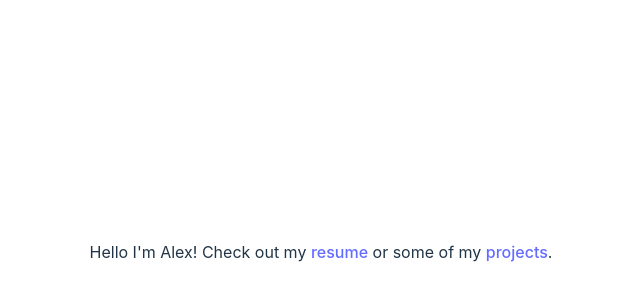
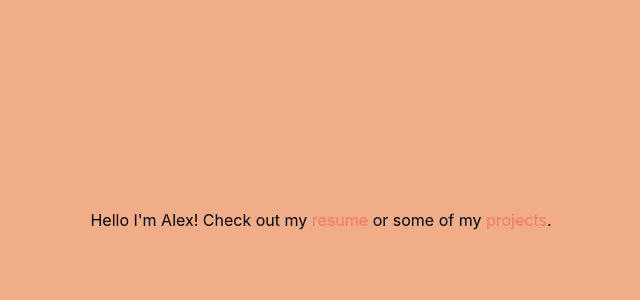
Before and after one commit to lalexgap/website, a React (Vite) app: page / in a window 1280 px wide. Shown: the part 180-480 px from the top of the page, without its empty margins (319-959 px from the left). Built offline with nearby package versions, Linux system fonts and the light colour scheme.

Commit message:
add styled components

```diff
--- a/package.json
+++ b/package.json
@@ -14,7 +14,8 @@
     "react": "^18.2.0",
     "react-dom": "^18.2.0",
     "react-markdown": "^9.0.0",
-    "react-router-dom": "^6.17.0"
+    "react-router-dom": "^6.17.0",
+    "styled-components": "^6.1.0"
   },
   "devDependencies": {
     "@types/react": "^18.2.15",
--- a/src/index.css
+++ /dev/null
@@ -1,78 +0,0 @@
-:root {
-  font-family: Inter, system-ui, Avenir, Helvetica, Arial, sans-serif;
-  line-height: 1.5;
-  font-weight: 400;
-
-  color-scheme: light dark;
-  color: rgba(255, 255, 255, 0.87);
-  background-color: #242424;
-
-  font-synthesis: none;
-  text-rendering: optimizeLegibility;
-  -webkit-font-smoothing: antialiased;
-  -moz-osx-font-smoothing: grayscale;
-  -webkit-text-size-adjust: 100%;
-    max-width: 1280px;
-  margin: 0 auto;
-  padding: 2rem;
-}
-#root {
-  max-width: 1280px;
-  margin: 0 auto;
-  padding: 2rem;
-}
-
-
-a {
-  font-weight: 500;
-  color: #646cff;
-  text-decoration: inherit;
-}
-a:hover {
-  color: #535bf2;
-}
-
-body {
-  margin: 0;
-  display: flex;
-  place-items: center;
-  min-width: 320px;
-  min-height: 100vh;
-}
-
-h1 {
-  font-size: 3.2em;
-  line-height: 1.1;
-}
-
-button {
-  border-radius: 8px;
-  border: 1px solid transparent;
-  padding: 0.6em 1.2em;
-  font-size: 1em;
-  font-weight: 500;
-  font-family: inherit;
-  background-color: #1a1a1a;
-  cursor: pointer;
-  transition: border-color 0.25s;
-}
-button:hover {
-  border-color: #646cff;
-}
-button:focus,
-button:focus-visible {
-  outline: 4px auto -webkit-focus-ring-color;
-}
-
-@media (prefers-color-scheme: light) {
-  :root {
-    color: #213547;
-    background-color: #ffffff;
-  }
-  a:hover {
-    color: #747bff;
-  }
-  button {
-    background-color: #f9f9f9;
-  }
-}
--- a/src/main.tsx
+++ b/src/main.tsx
@@ -1,10 +1,13 @@
 import React from "react";
 import ReactDOM from "react-dom/client";
 import Landing from "./routes/Landing.tsx";
-import "./index.css";
+
 import { RouterProvider, createBrowserRouter } from "react-router-dom";
 import Resume from "./routes/Resume.tsx";
 import Projects from "./routes/Projects.tsx";
+import { ThemeProvider } from "styled-components";
+import theme from "./theme";
+import { GlobalStyle } from "./theme";
 const router = createBrowserRouter([
   {
     path: "/",
@@ -18,6 +21,9 @@ const router = createBrowserRouter([
 ]);
 ReactDOM.createRoot(document.getElementById("root")!).render(
   <React.StrictMode>
-    <RouterProvider router={router} />
+    <GlobalStyle />
+    <ThemeProvider theme={theme}>
+      <RouterProvider router={router} />
+    </ThemeProvider>
   </React.StrictMode>
 );
--- a/src/routes/Landing.tsx
+++ b/src/routes/Landing.tsx
@@ -1,9 +1,15 @@
+import { ThemeProvider } from "styled-components";
+import theme, { StyledLink } from "../theme";
+
 function Landing() {
   return (
-    <div>
-      Hello I'm Alex! Check out my <a href="/resume">resume</a> or some of my{" "}
-      <a href="/projects">projects</a>.
-    </div>
+    <ThemeProvider theme={theme}>
+      <div>
+        Hello I'm Alex! Check out my{" "}
+        <StyledLink href="/resume">resume</StyledLink> or some of my{" "}
+        <StyledLink href="/projects">projects</StyledLink>.
+      </div>
+    </ThemeProvider>
   );
 }
 
--- /dev/null
+++ b/src/theme.ts
@@ -0,0 +1,49 @@
+import styled, { createGlobalStyle } from "styled-components";
+
+const theme = {
+  colors: {
+    primary: '#FC766A',
+    secondary: '#783937',
+    background: '#F1AC88',
+  },
+};
+
+export default theme;
+
+export const StyledLink = styled.a`
+  color: ${props => props.theme.colors.primary};
+  text-decoration: none;
+
+  &:hover {
+    color: ${props => props.theme.colors.secondary};
+    text-decoration: underline;
+  }
+`;
+
+
+
+export const GlobalStyle = createGlobalStyle`
+:root {
+  font-family: Inter, system-ui, Avenir, Helvetica, Arial, sans-serif;
+  line-height: 1.5;
+  font-weight: 400;
+
+  background-color: ${theme.colors.background};
+
+}
+#root {
+  max-width: 1280px;
+  margin: 0 auto;
+  padding: 2rem;
+}
+
+
+body {
+  margin: 0;
+  display: flex;
+  place-items: center;
+  min-width: 320px;
+  min-height: 100vh;
+}
+
+`;
```
Also changed, not shown: 1 other file (tests, documents, lock files or other folders).
